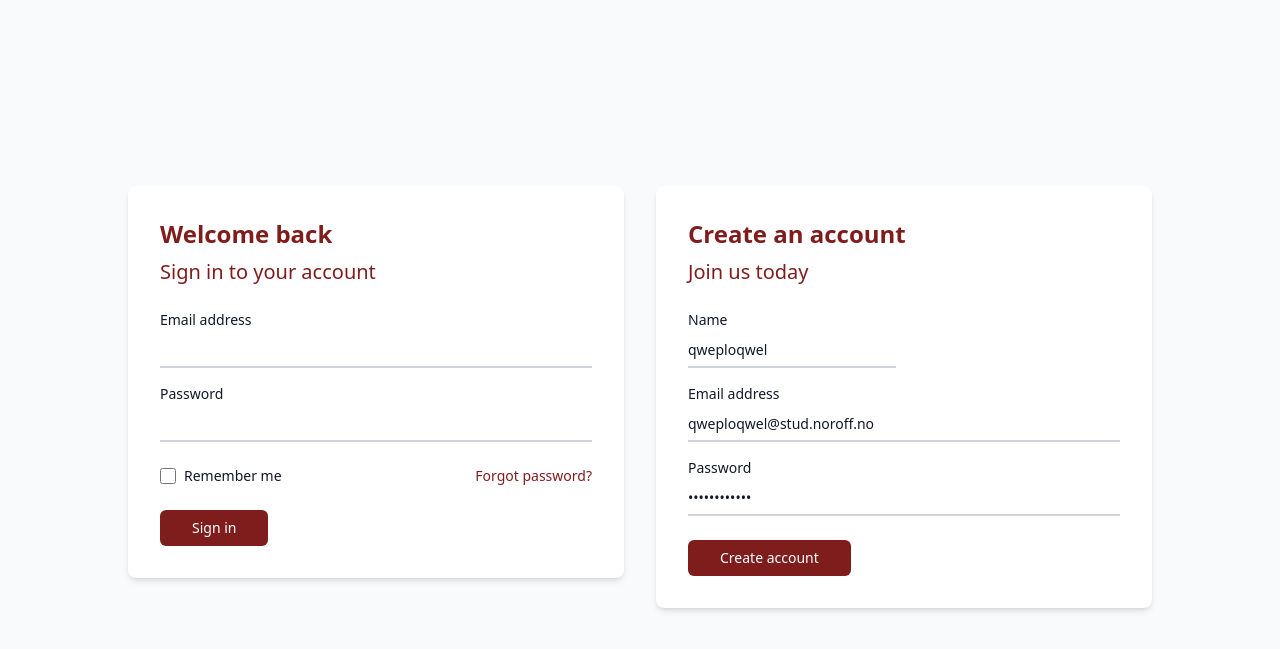
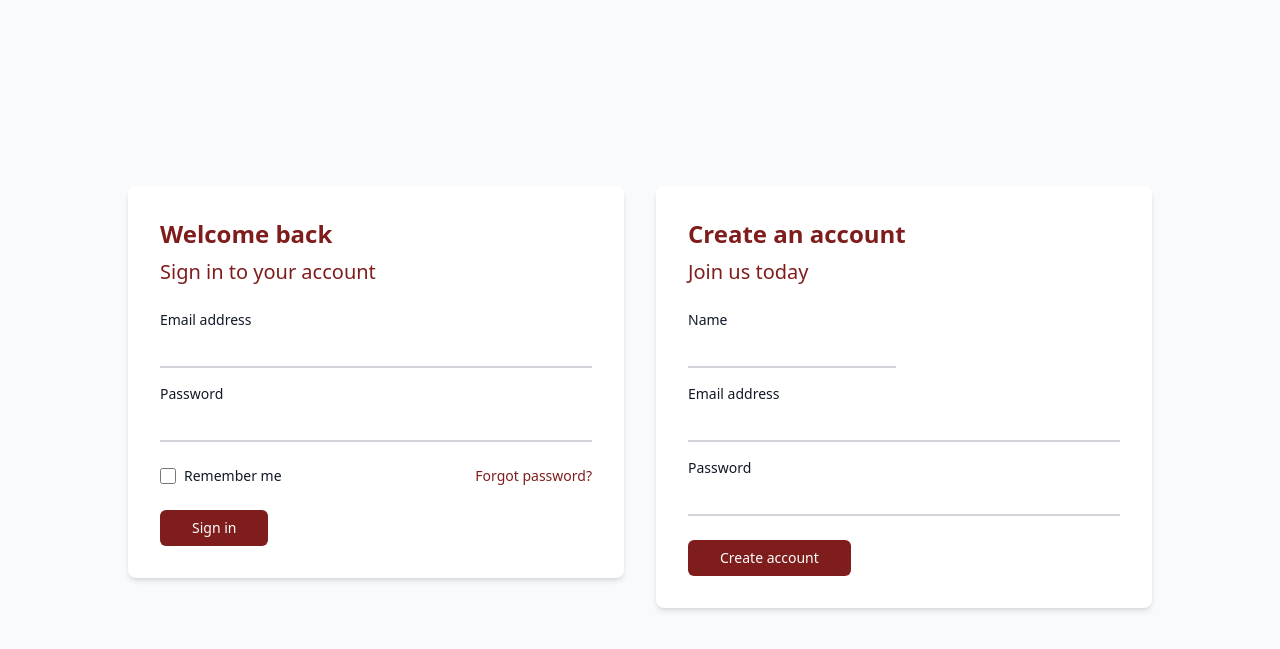
Before and after one commit to tin-kri/ca-css-frameworks, a website built with Vite: page src/index.html in a window 1280 px wide. Shown: the part 199-848 px from the top of the page. Built offline with nearby package versions, Linux system fonts and the light colour scheme.

Commit message:
removed action from form and placeholders

```diff
--- a/src/index.html
+++ b/src/index.html
@@ -105,7 +105,7 @@
                                         Sign in to your account
                                     </h3>
                                 </div>
-                                 <!-- action="/profile/index.html" -->
+                                <!-- action="/profile/index.html" removed from form -->
                                 <form
                                     class="space-y-4"
 
@@ -217,7 +217,7 @@
                                                 <input
                                                     id="name"
                                                     name="name"
-                                                    value="qweploqwel"
+                                                    value=""
                                                     type="text"
                                                     required
                                                     class="block w-full border-b-2 border-gray-300 py-1.5 text-gray-900 transition-colors placeholder:text-gray-400 focus:border-pink-300 focus:outline-none sm:text-sm"
@@ -237,7 +237,7 @@
                                             <input
                                                 id="register-email"
                                                 name="email"
-                                                value="qweploqwel@stud.noroff.no"
+                                                value=""
                                                 type="email"
                                                 autocomplete="email"
                                                 required
@@ -257,7 +257,7 @@
                                             <input
                                                 id="register-password"
                                                 name="password"
-                                                value="Testing00000"
+                                                value=""
                                                 type="password"
                                                 minlength="8"
                                                 required
```
